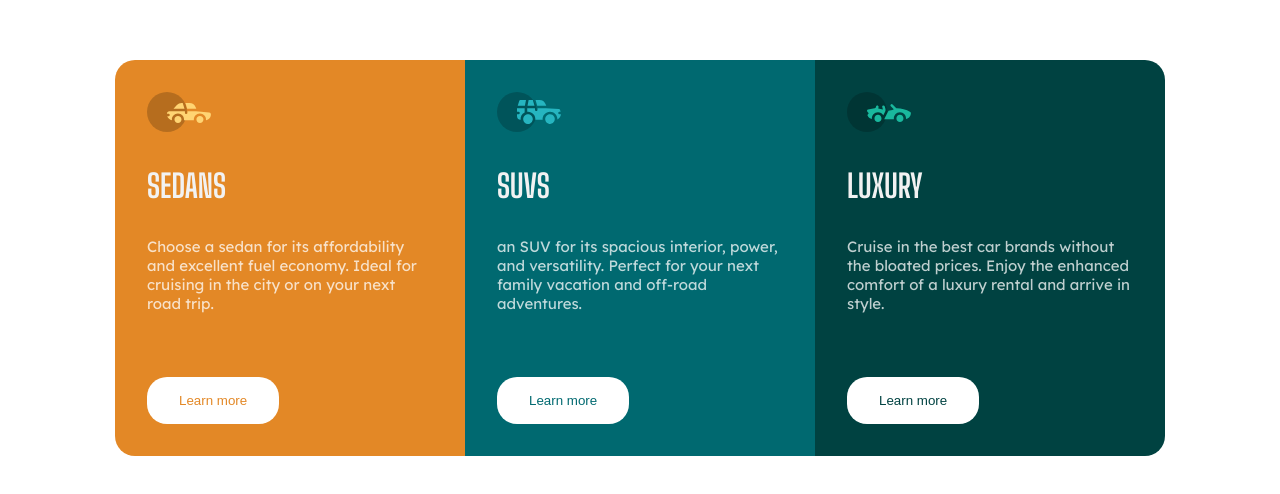
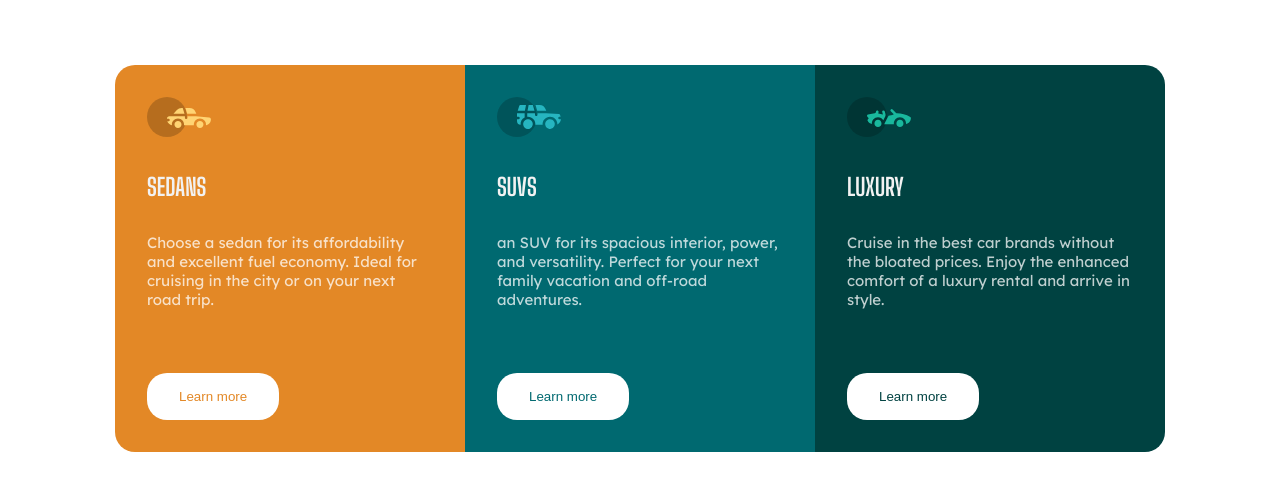
Before and after one commit to IceMan0D/3ColCard, a plain HTML site: page index.html in a window 1280 px wide. Shown: the part 174-668 px from the top of the page. Drawn offline with Linux system fonts and the light colour scheme.

Commit message:
change h1 to h2

```diff
--- a/index.html
+++ b/index.html
@@ -18,7 +18,7 @@
           <figure>
             <img src="./images/icon-sedans.svg" alt="">
           </figure>
-          <h1 class="upper">Sedans</h1>
+          <h2 class="upper">Sedans</h2>
           <div class="content">
           <p>Choose a sedan for its affordability and excellent fuel economy. Ideal for cruising in the city
             or on your next road trip.</p>
@@ -29,7 +29,7 @@
           <figure>
             <img src="./images/icon-suvs.svg" alt="">
           </figure>
-          <h1 class="upper">SUVs</h1>
+          <h2 class="upper">SUVs</h2>
           <div class="content">
             <p> an SUV for its spacious interior, power, and versatility. Perfect for your next family vacation
             and off-road adventures.</p>
@@ -40,7 +40,7 @@
           <figure>
             <img src="./images/icon-luxury.svg" alt="">
           </figure>
-          <h1 class="upper">Luxury</h1>
+          <h2 class="upper">Luxury</h2>
           <div class="content">
             <p>Cruise in the best car brands without the bloated prices. Enjoy the enhanced comfort of a luxury
               rental and arrive in style.</p>
```
